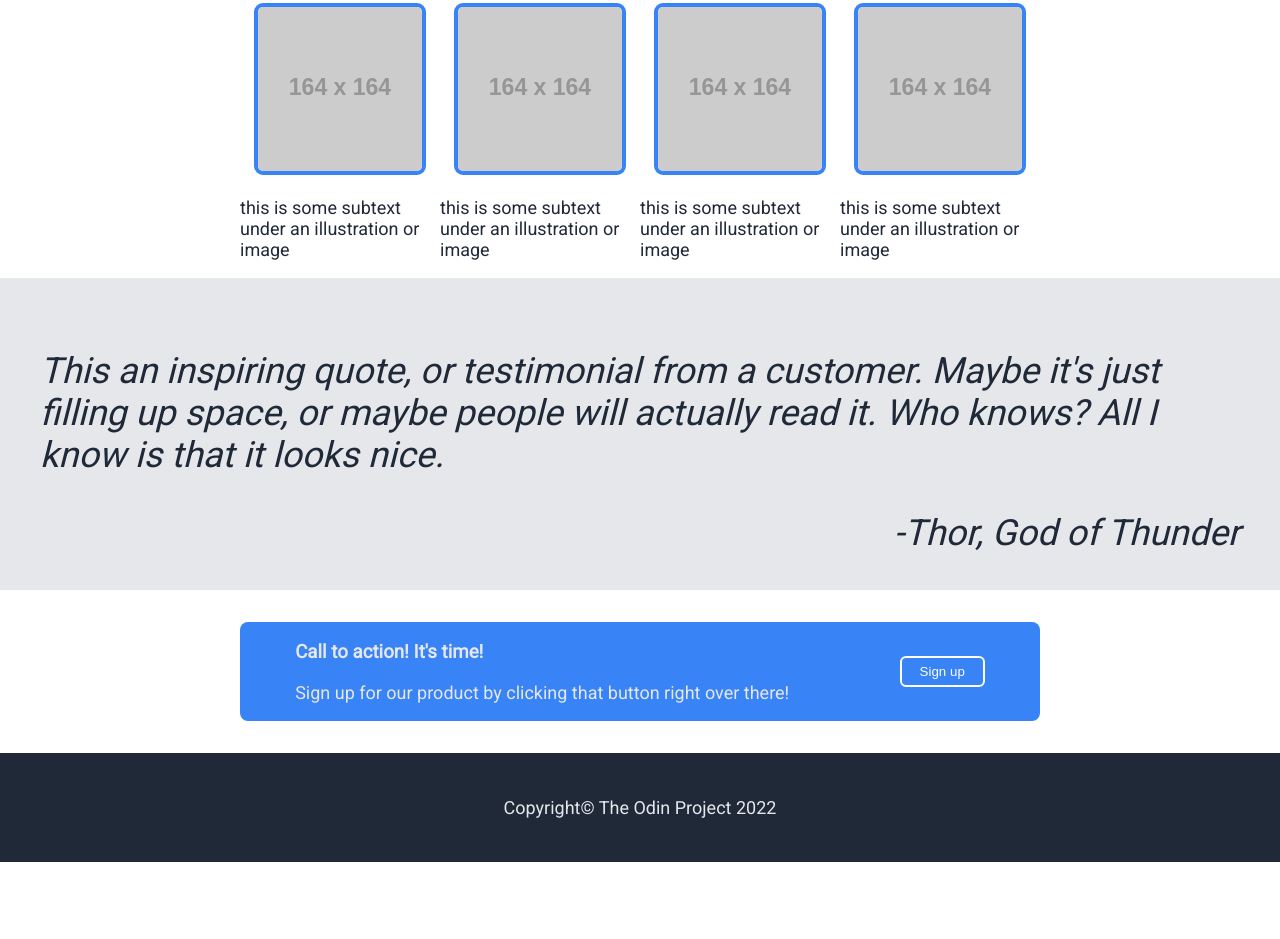
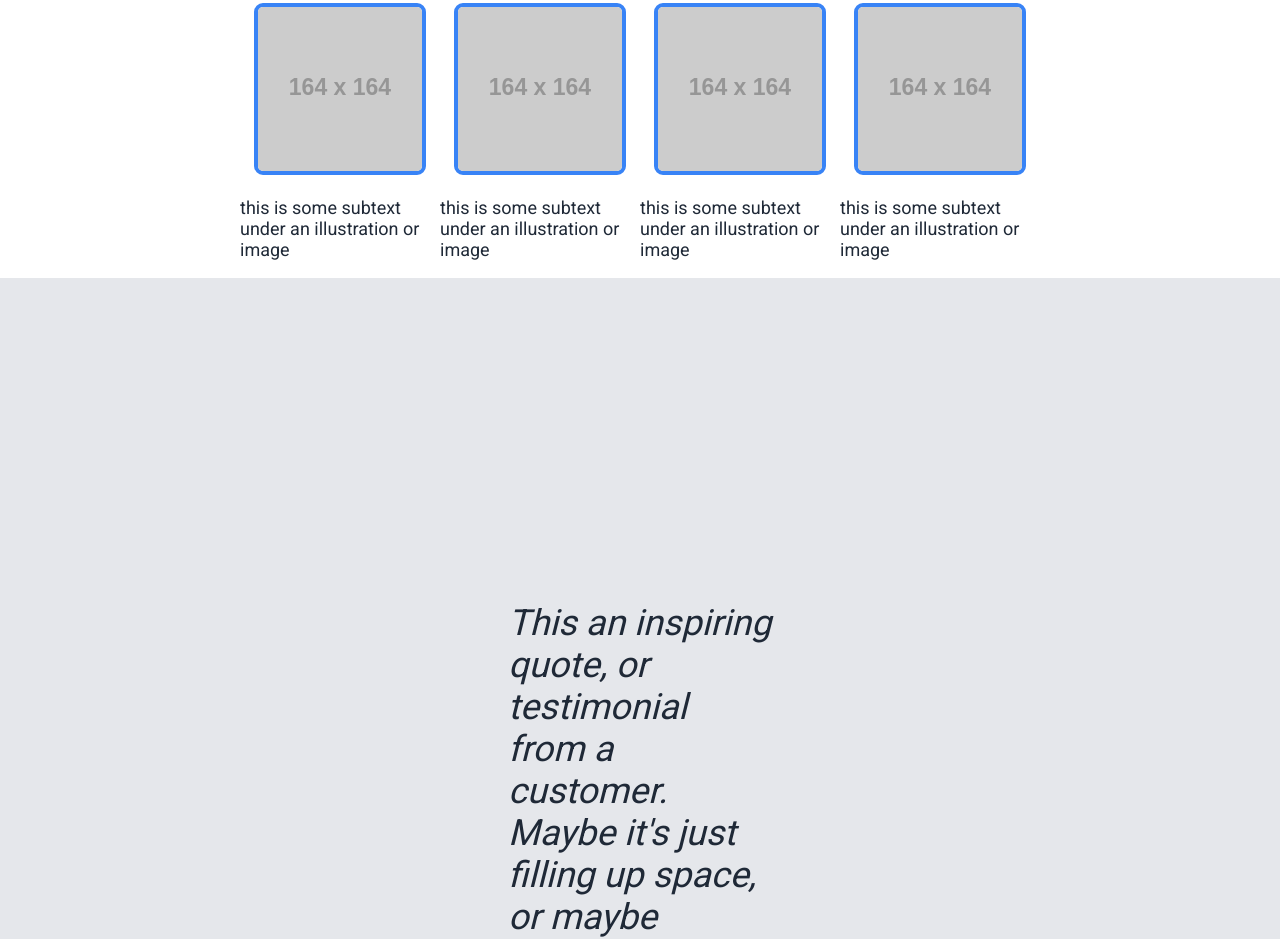
Before and after one commit to learningcodeandtech/Project-Landing-Page, a plain HTML site: page index.html in a window 1280 px wide. Shown: the part 561-1500 px from the top of the page. Before the commit the page ends 1423 px from the top, so only its background shows below. Drawn offline with Linux system fonts and the light colour scheme; placeholder pictures from the web are drawn by us.

Commit message:
Quote change

```diff
--- a/styles.css
+++ b/styles.css
@@ -79,6 +79,7 @@ img {
 }
 .quote {
     display: flex;
+    flex-direction: column;
     justify-content: center;
     background: #E5E7EB;
     font-size: 36px;
@@ -87,6 +88,7 @@ img {
 blockquote {
     color: #1F2937;
     font-style: italic;
+    padding: 7em 13em;
 
 
 }
```
